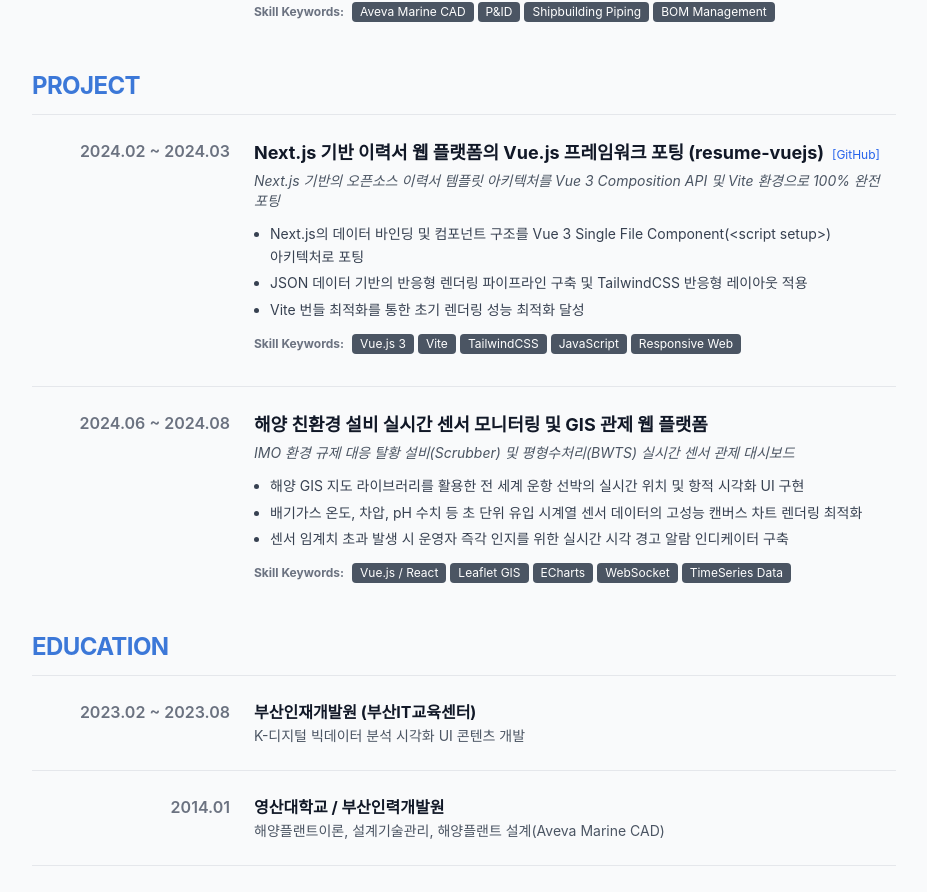
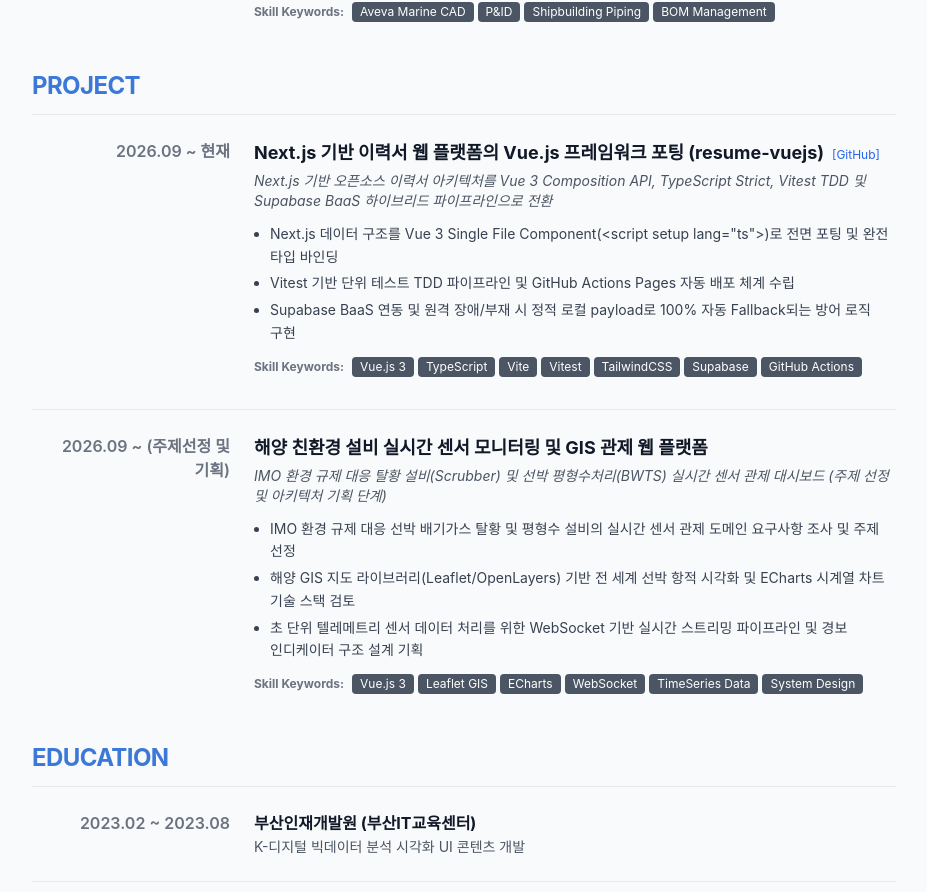
Before and after one commit to initbtn/resume-vuejs, a Vue app: page / in a window 1280 px wide. Shown: the part 2474-3366 px from the top of the page, without its empty margins (176-1103 px from the left). Built offline with nearby package versions, Linux system fonts and the light colour scheme; no server answers; the database is empty; a web font is replaced by a local one.

Commit message:
fix: 이력서 프로젝트 수행 기간 및 해양 관제 플랫폼 주제선정 상태 정정 (#9) (#10)

```diff
--- a/src/payload/project.ts
+++ b/src/payload/project.ts
@@ -4,28 +4,28 @@ export const project: IProject = {
   list: [
     {
       title: "Next.js 기반 이력서 웹 플랫폼의 Vue.js 프레임워크 포팅 (resume-vuejs)",
-      period: "2024.02 ~ 2024.03",
+      period: "2026.09 ~ 현재",
       where: "개인 오픈소스 포팅 프로젝트",
-      description: "Next.js 기반의 오픈소스 이력서 템플릿 아키텍처를 Vue 3 Composition API 및 Vite 환경으로 100% 완전 포팅",
+      description: "Next.js 기반 오픈소스 이력서 아키텍처를 Vue 3 Composition API, TypeScript Strict, Vitest TDD 및 Supabase BaaS 하이브리드 파이프라인으로 전환",
       achievements: [
-        "Next.js의 데이터 바인딩 및 컴포넌트 구조를 Vue 3 Single File Component(<script setup>) 아키텍처로 포팅",
-        "JSON 데이터 기반의 반응형 렌더링 파이프라인 구축 및 TailwindCSS 반응형 레이아웃 적용",
-        "Vite 번들 최적화를 통한 초기 렌더링 성능 최적화 달성"
+        "Next.js 데이터 구조를 Vue 3 Single File Component(<script setup lang=\"ts\">)로 전면 포팅 및 완전 타입 바인딩",
+        "Vitest 기반 단위 테스트 TDD 파이프라인 및 GitHub Actions Pages 자동 배포 체계 수립",
+        "Supabase BaaS 연동 및 원격 장애/부재 시 정적 로컬 payload로 100% 자동 Fallback되는 방어 로직 구현"
       ],
-      skills: ["Vue.js 3", "Vite", "TailwindCSS", "JavaScript", "Responsive Web"],
+      skills: ["Vue.js 3", "TypeScript", "Vite", "Vitest", "TailwindCSS", "Supabase", "GitHub Actions"],
       link: "https://github.com/initbtn/resume-vuejs"
     },
     {
       title: "해양 친환경 설비 실시간 센서 모니터링 및 GIS 관제 웹 플랫폼",
-      period: "2024.06 ~ 2024.08",
-      where: "친환경 선박 관제 솔루션 프로토타입",
-      description: "IMO 환경 규제 대응 탈황 설비(Scrubber) 및 평형수처리(BWTS) 실시간 센서 관제 대시보드",
+      period: "2026.09 ~ (주제선정 및 기획)",
+      where: "친환경 스마트 선박 관제 솔루션 (기획/사전조사)",
+      description: "IMO 환경 규제 대응 탈황 설비(Scrubber) 및 선박 평형수처리(BWTS) 실시간 센서 관제 대시보드 (주제 선정 및 아키텍처 기획 단계)",
       achievements: [
-        "해양 GIS 지도 라이브러리를 활용한 전 세계 운항 선박의 실시간 위치 및 항적 시각화 UI 구현",
-        "배기가스 온도, 차압, pH 수치 등 초 단위 유입 시계열 센서 데이터의 고성능 캔버스 차트 렌더링 최적화",
-        "센서 임계치 초과 발생 시 운영자 즉각 인지를 위한 실시간 시각 경고 알람 인디케이터 구축"
+        "IMO 환경 규제 대응 선박 배기가스 탈황 및 평형수 설비의 실시간 센서 관제 도메인 요구사항 조사 및 주제 선정",
+        "해양 GIS 지도 라이브러리(Leaflet/OpenLayers) 기반 전 세계 선박 항적 시각화 및 ECharts 시계열 차트 기술 스택 검토",
+        "초 단위 텔레메트리 센서 데이터 처리를 위한 WebSocket 기반 실시간 스트리밍 파이프라인 및 경보 인디케이터 구조 설계 기획"
       ],
-      skills: ["Vue.js / React", "Leaflet GIS", "ECharts", "WebSocket", "TimeSeries Data"]
+      skills: ["Vue.js 3", "Leaflet GIS", "ECharts", "WebSocket", "TimeSeries Data", "System Design"]
     }
   ]
 };
```
Also changed, not shown: 1 other file (tests, documents, lock files or other folders).
